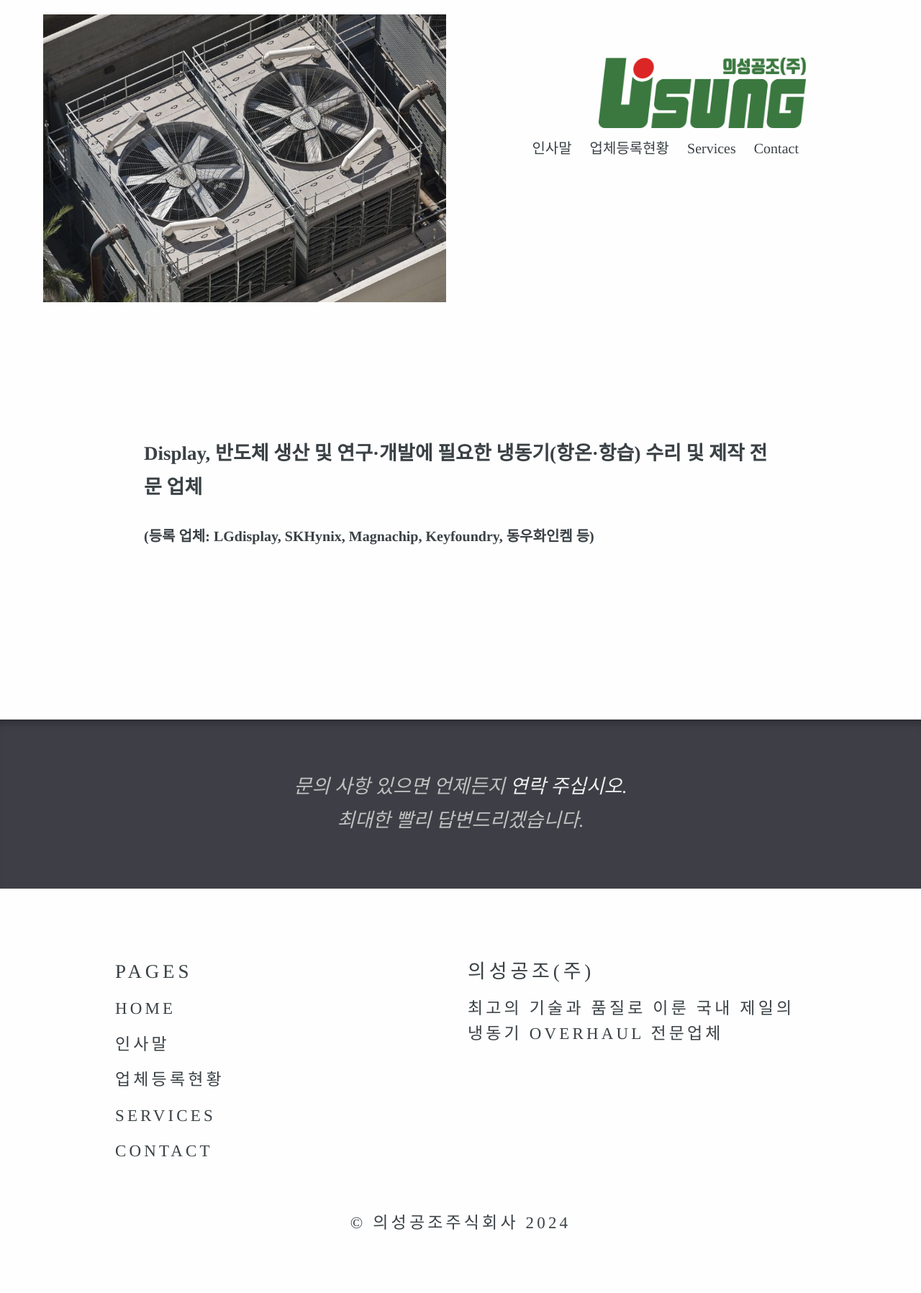
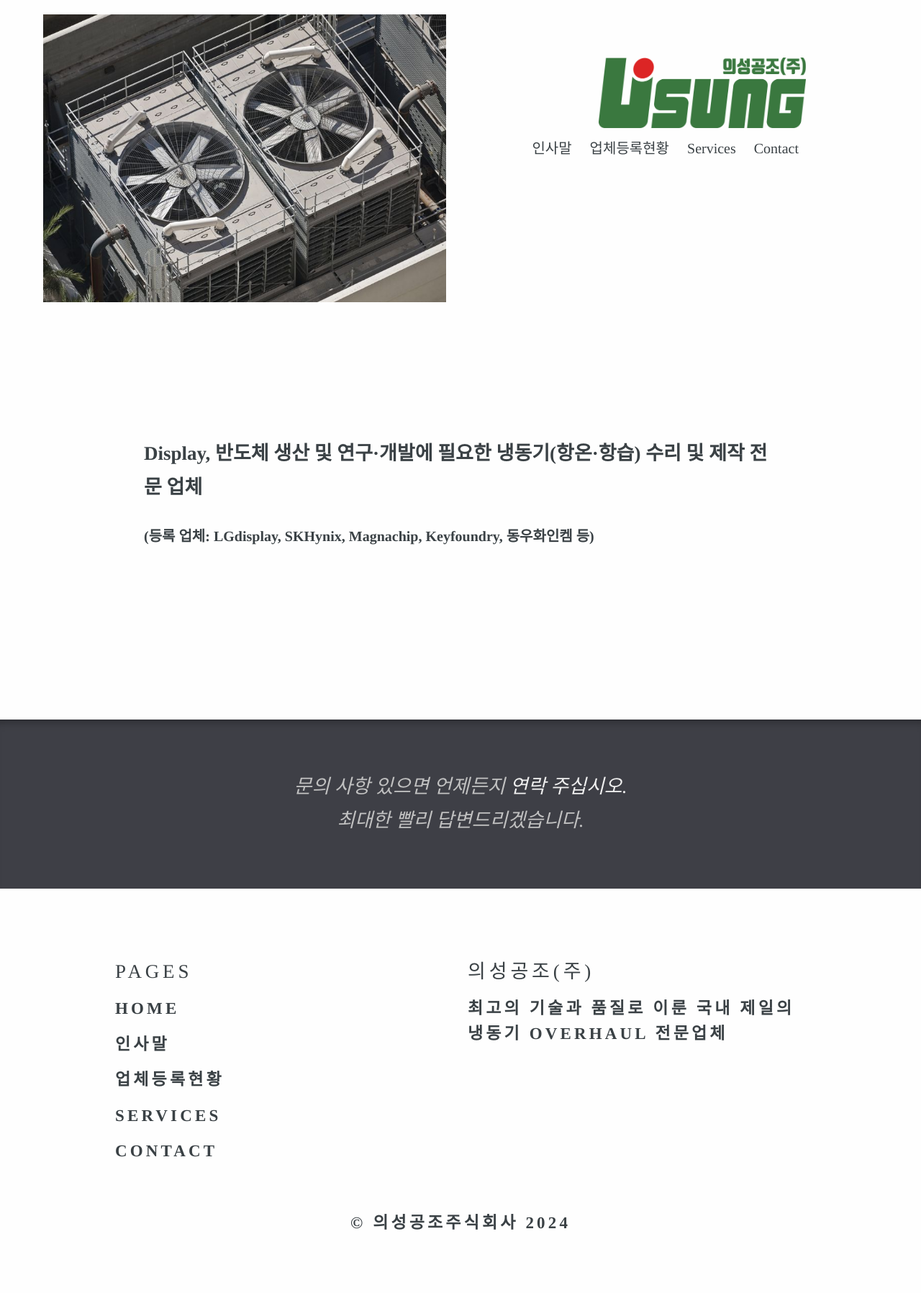
Before and after one commit to sangjoon6099/sangjoon6099.github.io, a Jekyll site: the page built from index.html, in a window 1280 px wide. Shown: the whole page at 72% size. Built offline with Jekyll 4.4.1, drawn with Linux system fonts in a browser that asks for light colours; some web fonts are replaced; the list of posts is cut into pages by our own code.

Commit message:
Update _typography.scss

```diff
--- a/_sass/_typography.scss
+++ b/_sass/_typography.scss
@@ -71,7 +71,7 @@ h3 {
 
 h4 {
 	font-size: 2.3rem;
-	font-weight: 500;
+	font-weight: bolder;
 }
 
 h5 {
```
